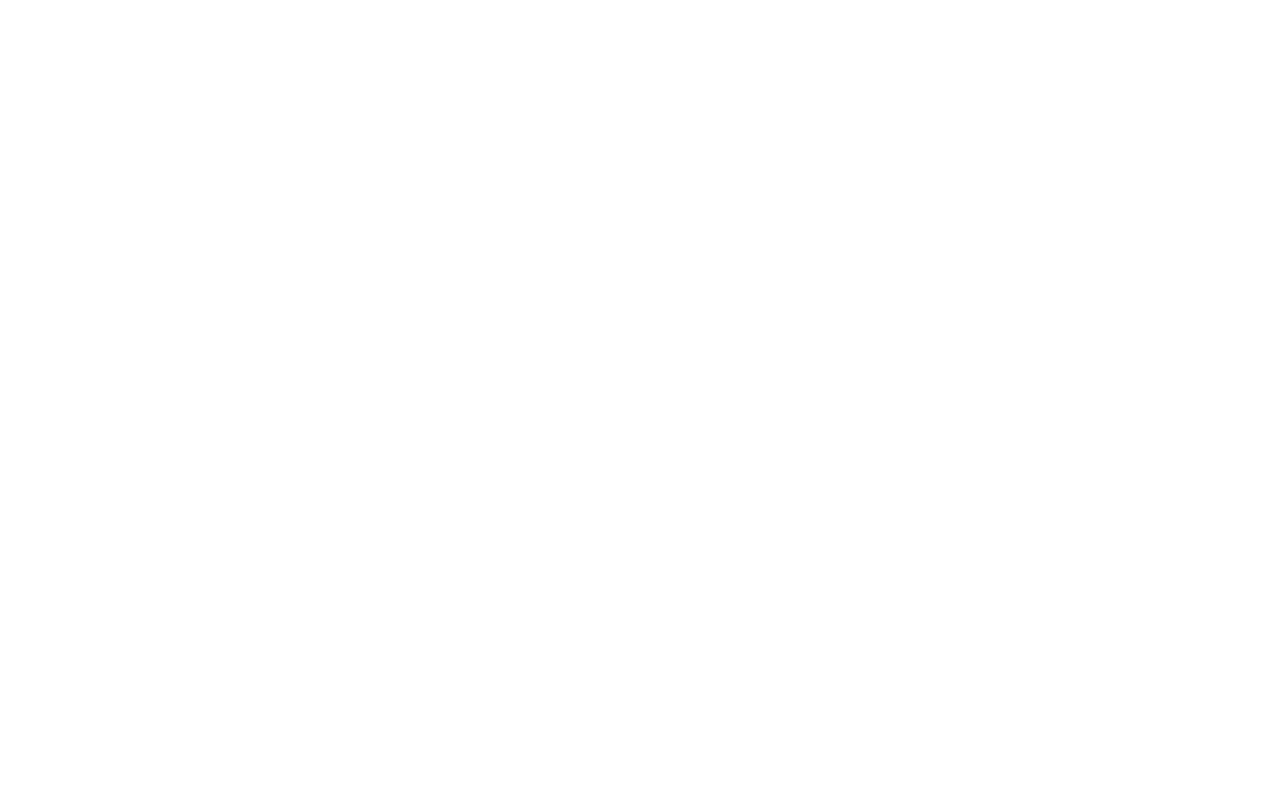
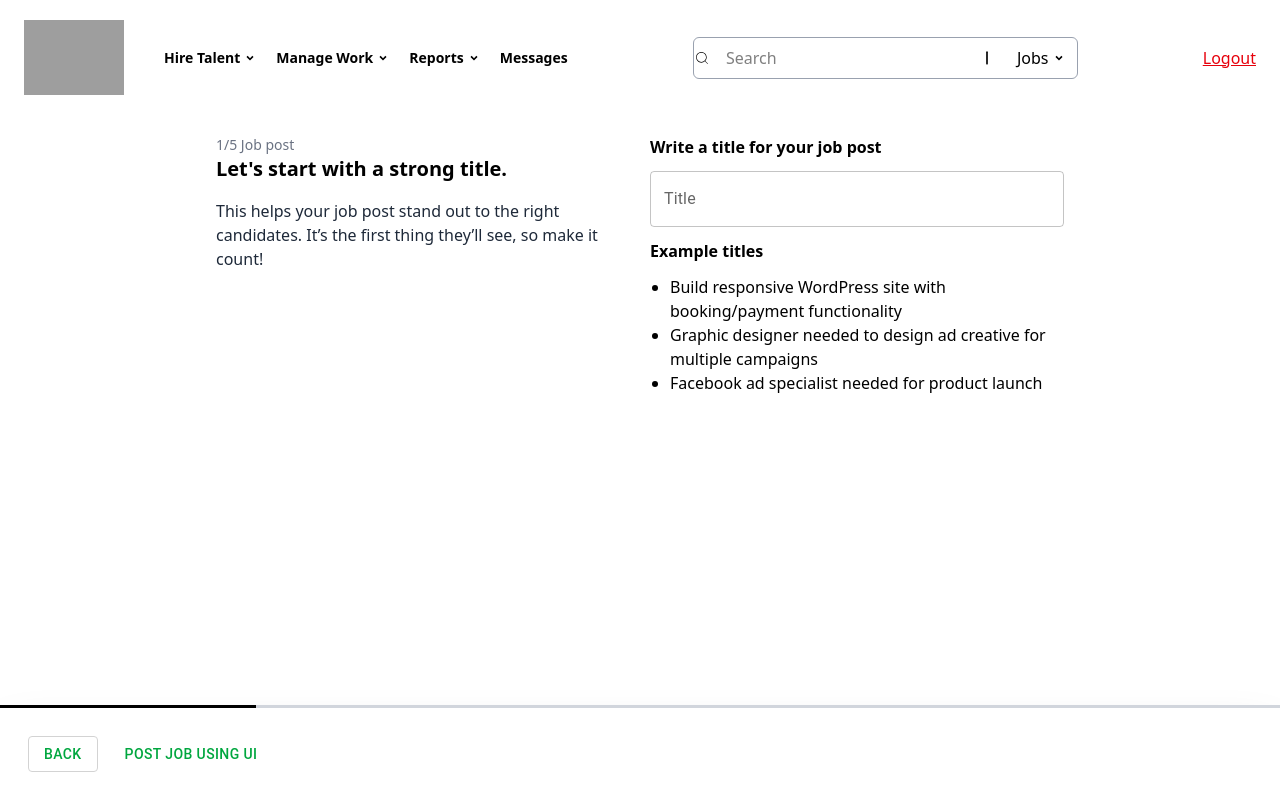
Before and after one commit to hsuntariq/upwork, a React (Vite) app in the folder frontend/: page /second-job-section in a window 1280 px wide. Before the commit this address had no page. Built offline with nearby package versions, Linux system fonts and the light colour scheme; grey boxes are pictures that could not be loaded.

Commit message:
second screen

```diff
--- a/frontend/src/App.jsx
+++ b/frontend/src/App.jsx
@@ -7,6 +7,7 @@
 import OTPVerification from './components/OTP'
 import Work from './pages/Work'
 import FirstJobSection from './pages/post-job/FirstJobSection'
+import SecondJobSection from './pages/post-job/SecondJobSection'
 const App = () => {
   return (
     <>
@@ -19,6 +20,7 @@
           <Route path='/otp-verification' element={<OTPVerification />} />
           <Route path='/work' element={<Work />} />
           <Route path='/first-job-section' element={<FirstJobSection />} />
+          <Route path='/second-job-section' element={<SecondJobSection />} />
         </Routes>
       </Router>
 
--- /dev/null
+++ b/frontend/src/components/client/JobFooter.jsx
@@ -0,0 +1,28 @@
+import { Button } from '@mui/material'
+import React from 'react'
+
+const JobFooter = ({ width }) => {
+    return (
+        <>
+
+            <div className="w-full items-center   shadow-2xl  fixed bottom-0 z-10">
+                <div className="h-[3px] w-full bg-gray-300">
+                    <div className={`${width} h-full bg-black`} ></div>
+                </div>
+                <div className="flex p-7 justify-between">
+
+                    <div className="flex gap-3">
+                        <Button className='text-green' style={{ border: '1px solid lightgray' }} variant='outlined'>
+                            Back
+                        </Button>
+                        <Button className='text-green' style={{ border: '0' }} variant='outlined'>
+                            Post Job Using UI
+                        </Button>
+                    </div>
+                </div>
+            </div>
+        </>
+    )
+}
+
+export default JobFooter
--- a/frontend/src/globals.css
+++ b/frontend/src/globals.css
@@ -34,3 +34,11 @@
         transform: translateX(-50%) rotate(135deg);
         box-shadow: -2px 2px 3px -1px #1818181f;
     }
+
+
+    .text-green{
+      color: oklch(62.7% 0.194 149.214) !important;
+    }
+    .bg-green{
+      color: oklch(62.7% 0.194 149.214) !important;
+    }
--- a/frontend/src/pages/post-job/FirstJobSection.jsx
+++ b/frontend/src/pages/post-job/FirstJobSection.jsx
@@ -2,28 +2,38 @@
 import { JobContext } from "../../context/JobContext";
 import { FaCalendar } from "react-icons/fa";
 import ClientNav from "../../components/client/ClientNav";
-
+import { Button, MenuItem, TextField } from '@mui/material'
+import { useNavigate } from "react-router-dom";
 const FirstJobSection = () => {
     const [projectType, setProjectType] = useState("");
+    const [open, setOpen] = useState(null)
 
-  console.log(projectType);
+    const handleOpen = (id) => {
+        setOpen(open == id ? null : id)
+    }
+
+    const navigate = useNavigate()
+
+
 
     return (
         <>
             <ClientNav />
 
-      <div className="flex flex-col w-[90%] gap-5 side_padding justify-center xl:w-[70%] lg:w-[85%] md:flex-row mx-auto md:justify-between ">
+            <div className="flex select-none flex-col w-[90%] gap-5 side_padding justify-center xl:w-[70%] lg:w-[85%] md:flex-row mx-auto md:justify-between ">
                 <h1 className="text-2xl w-full md:w-[30%]">
                     How can we help you get started?
                 </h1>
-        <ul className="flex unstyled w-full flex-col md:w-[70%]">
-          <li>
+                <ul className="flex unstyled gap-4 w-full flex-col md:w-[70%]">
+                    <li onClick={() => handleOpen(1)} className="text-xl cursor-pointer overflow-hidden">
                         I want to create a new job
-            <div className="flex gap-3 my-3">
+                        <div className={`flex  gap-3  transition-all duration-300 text-sm ${open == 1 ? 'visible h-[150px] my-3' : 'h-0 invisible '} `}>
                             <div
-                onClick={() => setProjectType("long term")}
-                className={`border active:scale-95 hover:bg-[#F9F9F9] w-full   p-5 ${
-                  projectType == "long term"
+                                onClick={(e) => {
+                                    setProjectType("long term")
+                                    e.stopPropagation()
+                                }}
+                                className={`border active:scale-95 hover:bg-[#F9F9F9] w-full   p-5 ${projectType == "long term"
                                     ? "border-black outline-2 "
                                     : "border-gray-500"
                                     } rounded-md cursor-pointer transition-all duration-100 hover:outline-2`}
@@ -43,15 +53,13 @@
                                             />
 
                                             <span
-                        className={`w-6 h-6 rounded-full border-2  flex items-center justify-center ${
-                          projectType == "long term"
+                                                className={`w-6 h-6 rounded-full border-2  flex items-center justify-center ${projectType == "long term"
                                                     ? "border-green-500 border-double"
                                                     : "border-gray-600"
                                                     } `}
                                             >
                                                 <span
-                          className={`w-3 h-3 rounded-full ${
-                            projectType == "long term"
+                                                    className={`w-3 h-3 rounded-full ${projectType == "long term"
                                                         ? "bg-green-500"
                                                         : "bg-white"
                                                         } transition-colors`}
@@ -70,9 +78,11 @@
                             {/*  */}
 
                             <div
-                onClick={() => setProjectType("short term")}
-                className={`border active:scale-95 hover:bg-[#F9F9F9] w-full   p-5 ${
-                  projectType == "short term"
+                                onClick={(e) => {
+                                    setProjectType("short term")
+                                    e.stopPropagation()
+                                }}
+                                className={`border active:scale-95 hover:bg-[#F9F9F9] w-full   p-5 ${projectType == "short term"
                                     ? "border-black outline-2 "
                                     : "border-gray-500"
                                     } rounded-md cursor-pointer transition-all duration-100 hover:outline-2`}
@@ -92,15 +102,13 @@
                                             />
 
                                             <span
-                        className={`w-6 h-6 rounded-full border-2  flex items-center justify-center ${
-                          projectType == "short term"
+                                                className={`w-6 h-6 rounded-full border-2  flex items-center justify-center ${projectType == "short term"
                                                     ? "border-green-500 border-double"
                                                     : "border-gray-600"
                                                     } `}
                                             >
                                                 <span
-                          className={`w-3 h-3 rounded-full ${
-                            projectType == "short term"
+                                                    className={`w-3 h-3 rounded-full ${projectType == "short term"
                                                         ? "bg-green-500"
                                                         : "bg-white"
                                                         } transition-colors`}
@@ -119,11 +127,36 @@
                         </div>
                     </li>
 
-          <li>
-            I want to create a new job
-            <div></div>
+                    <li onClick={() => handleOpen(2)} className="text-xl cursor-pointer">
+                        I want to continue editing a draft
+                        <div onClick={(e) => e.stopPropagation()} className={`w-full  transition-all duration-300 ${open == 2 ? 'visible h-[50px]' : 'h-0 invisible'} `}>
+
+                            <TextField select fullWidth>
+                                <MenuItem>
+                                    Testing
+                                </MenuItem>
+                            </TextField>
+                        </div>
+                    </li>
+                    <li onClick={(e) => {
+                        handleOpen(3)
+                        e.stopPropagation()
+                    }} className="text-xl cursor-pointer">
+                        I want to rework on a previous job post
+                        <div className={`w-full transition-all duration-300  ${open == 3 ? 'visible h-[50px]' : 'h-0 invisible'} `}>
+
+                            <TextField select fullWidth>
+                                <MenuItem>
+                                    Testing
+                                </MenuItem>
+                            </TextField>
+                        </div>
                     </li>
                 </ul>
+            </div>
+            <div className="flex gap-3 items-center w-[90%] mx-auto xl:w-[70%] lg:w-[85%] justify-end">
+                <Button style={{ color: 'oklch(62.7% 0.194 149.214)' }}>Cancel</Button>
+                <Button onClick={() => navigate('/second-job-section')} disabled={!projectType} style={{ background: projectType ? 'oklch(62.7% 0.194 149.214)' : '#ccc' }} variant="contained">Continue</Button>
             </div>
         </>
     );
--- /dev/null
+++ b/frontend/src/pages/post-job/SecondJobSection.jsx
@@ -0,0 +1,68 @@
+import React, { useEffect, useState } from 'react'
+import ClientNav from '../../components/client/ClientNav'
+import { TextField } from '@mui/material'
+import JobFooter from '../../components/client/JobFooter'
+import { BsExclamationCircle } from "react-icons/bs";
+
+const SecondJobSection = () => {
+    const [title, setTitle] = useState('')
+    const [errors, setErrors] = useState({
+        required: false,
+        minLenght: false,
+    })
+
+
+    const { required, minLenght } = errors
+
+    // useEffect(() => {
+
+    // }, [title])
+
+    const handleChange = (e) => {
+        setTitle(e.target.value)
+        if (!title) {
+            setErrors({ required: true, minLenght: false })
+        } if (title.length < 3) {
+            setErrors({ required: false, minLenght: true })
+        } if (title && minLenght.length > 3) {
+            setErrors({ minLenght: false, required: false })
+        }
+    }
+
+    return (
+        <>
+            <ClientNav />
+            <div className="w-[90%] py-5 gap-5 side_padding  xl:w-[70%] lg:w-[85%] mx-auto grid grid-cols-12">
+                <div className="lg:col-span-6 col-span-12">
+                    <p className="text-gray-500 flex gap-4 text-sm">
+                        1/5 Job post
+                    </p>
+                    <h2 className='text-xl font-semibold'>Let's start with a strong title.</h2>
+                    <p className="text-gray-800 my-4">
+                        This helps your job post stand out to the right candidates. It’s the first thing they’ll see, so make it count!
+                    </p>
+                </div>
+                <div className="lg:col-span-6 col-span-12 flex gap-3 flex-col">
+                    <h4 className='font-semibold'>Write a title for your job post</h4>
+                    <TextField value={title} onChange={handleChange} placeholder='e.g Create a React App' className='w-full' label='Title' />
+                    {required && <p className='text-red-500 font-semibold flex gap-2 items-center text-sm'><BsExclamationCircle />  Title is required</p>}
+                    {minLenght && <p className='text-red-500 font-semibold flex gap-2 items-center text-sm'><BsExclamationCircle /> minimum length should be 3 </p>}
+                    <h4 className="text-md font-semibold">
+                        Example titles
+                    </h4>
+                    <ul className='list-disc ms-5'>
+                        <li>Build responsive WordPress site with booking/payment functionality</li>
+                        <li>Graphic designer needed to design ad creative for multiple campaigns
+
+                        </li>
+                        <li>Facebook ad specialist needed for product launch
+                        </li>
+                    </ul>
+                </div>
+            </div>
+            <JobFooter width='w-1/5' />
+        </>
+    )
+}
+
+export default SecondJobSection
```
Lines whose indentation alone changed are shown as unchanged.
